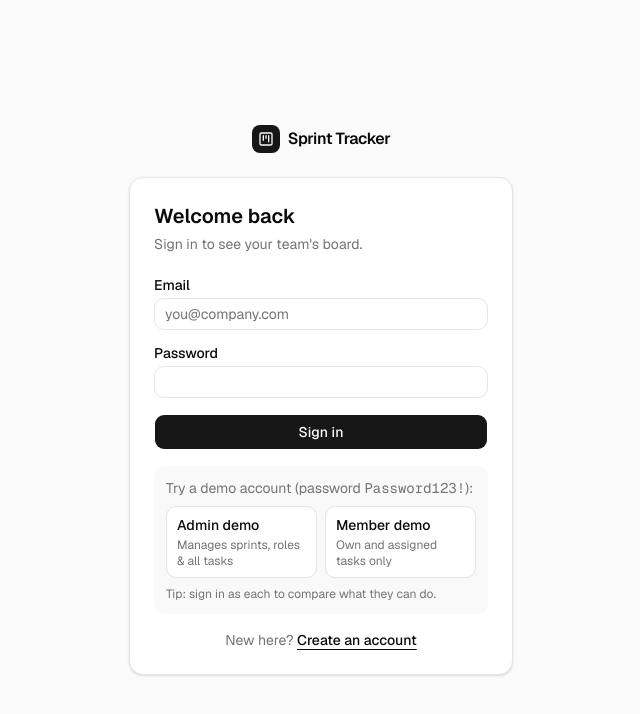
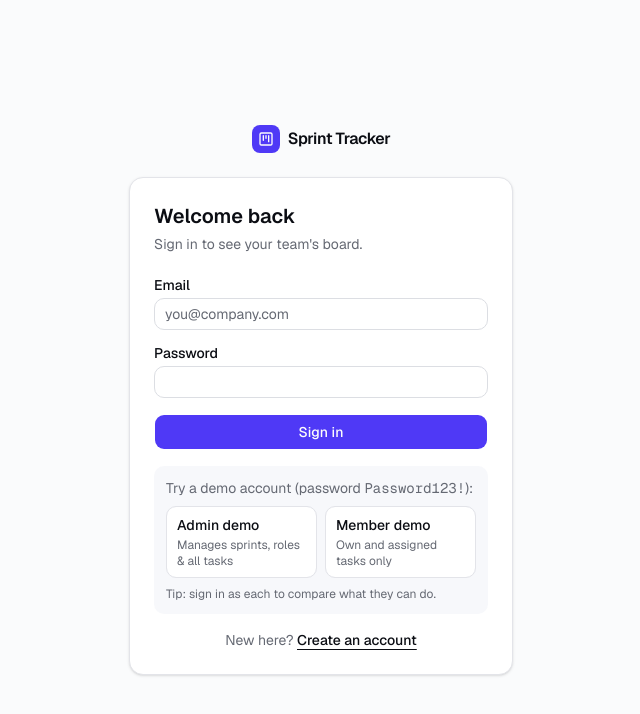
Before and after one commit to kkazei/SprintTaskTracker, a Next.js app in the folder frontend/: page /login in a window 1280 px wide. Shown: the top 714 px of the page, without its empty margins (319-959 px from the left). Built offline with nearby package versions, Linux system fonts and the light colour scheme.

Commit message:
style(web): introduce indigo brand palette for light and dark themes

```diff
--- a/frontend/src/app/globals.css
+++ b/frontend/src/app/globals.css
@@ -49,72 +49,75 @@
 }
 
 :root {
+  /* Neutrals carry a faint cool (indigo) hue so greys sit well next to the accent. */
   --background: oklch(1 0 0);
-  --foreground: oklch(0.145 0 0);
+  --foreground: oklch(0.16 0.012 270);
   --card: oklch(1 0 0);
-  --card-foreground: oklch(0.145 0 0);
+  --card-foreground: oklch(0.16 0.012 270);
   --popover: oklch(1 0 0);
-  --popover-foreground: oklch(0.145 0 0);
-  --primary: oklch(0.205 0 0);
-  --primary-foreground: oklch(0.985 0 0);
-  --secondary: oklch(0.97 0 0);
-  --secondary-foreground: oklch(0.205 0 0);
-  --muted: oklch(0.97 0 0);
-  --muted-foreground: oklch(0.556 0 0);
-  --accent: oklch(0.97 0 0);
-  --accent-foreground: oklch(0.205 0 0);
+  --popover-foreground: oklch(0.16 0.012 270);
+  /* Brand accent: indigo-600 */
+  --primary: oklch(0.511 0.262 276.966);
+  --primary-foreground: oklch(0.99 0 0);
+  --secondary: oklch(0.967 0.006 270);
+  --secondary-foreground: oklch(0.25 0.015 270);
+  --muted: oklch(0.967 0.006 270);
+  --muted-foreground: oklch(0.52 0.016 270);
+  --accent: oklch(0.962 0.018 272.314);
+  --accent-foreground: oklch(0.398 0.195 277.366);
   --destructive: oklch(0.577 0.245 27.325);
-  --border: oklch(0.922 0 0);
-  --input: oklch(0.922 0 0);
-  --ring: oklch(0.708 0 0);
-  --chart-1: oklch(0.87 0 0);
-  --chart-2: oklch(0.556 0 0);
-  --chart-3: oklch(0.439 0 0);
-  --chart-4: oklch(0.371 0 0);
-  --chart-5: oklch(0.269 0 0);
+  --border: oklch(0.92 0.006 270);
+  --input: oklch(0.9 0.008 270);
+  --ring: oklch(0.585 0.233 277.117);
+  --chart-1: oklch(0.511 0.262 276.966);
+  --chart-2: oklch(0.673 0.182 276.935);
+  --chart-3: oklch(0.785 0.115 274.713);
+  --chart-4: oklch(0.696 0.17 162.48);
+  --chart-5: oklch(0.769 0.188 70.08);
   --radius: 0.625rem;
-  --sidebar: oklch(0.985 0 0);
-  --sidebar-foreground: oklch(0.145 0 0);
-  --sidebar-primary: oklch(0.205 0 0);
-  --sidebar-primary-foreground: oklch(0.985 0 0);
-  --sidebar-accent: oklch(0.97 0 0);
-  --sidebar-accent-foreground: oklch(0.205 0 0);
-  --sidebar-border: oklch(0.922 0 0);
-  --sidebar-ring: oklch(0.708 0 0);
+  --sidebar: oklch(0.975 0.004 270);
+  --sidebar-foreground: oklch(0.25 0.015 270);
+  --sidebar-primary: oklch(0.511 0.262 276.966);
+  --sidebar-primary-foreground: oklch(0.99 0 0);
+  --sidebar-accent: oklch(0.935 0.012 272);
+  --sidebar-accent-foreground: oklch(0.16 0.012 270);
+  --sidebar-border: oklch(0.92 0.006 270);
+  --sidebar-ring: oklch(0.585 0.233 277.117);
 }
 
 .dark {
-  --background: oklch(0.145 0 0);
-  --foreground: oklch(0.985 0 0);
-  --card: oklch(0.205 0 0);
-  --card-foreground: oklch(0.985 0 0);
-  --popover: oklch(0.205 0 0);
-  --popover-foreground: oklch(0.985 0 0);
-  --primary: oklch(0.922 0 0);
-  --primary-foreground: oklch(0.205 0 0);
-  --secondary: oklch(0.269 0 0);
-  --secondary-foreground: oklch(0.985 0 0);
-  --muted: oklch(0.269 0 0);
-  --muted-foreground: oklch(0.708 0 0);
-  --accent: oklch(0.269 0 0);
-  --accent-foreground: oklch(0.985 0 0);
+  --background: oklch(0.17 0.012 272);
+  --foreground: oklch(0.97 0.004 270);
+  --card: oklch(0.205 0.014 272);
+  --card-foreground: oklch(0.97 0.004 270);
+  --popover: oklch(0.205 0.014 272);
+  --popover-foreground: oklch(0.97 0.004 270);
+  /* Brand accent: indigo-500 (a touch lighter for contrast on dark) */
+  --primary: oklch(0.585 0.233 277.117);
+  --primary-foreground: oklch(0.99 0 0);
+  --secondary: oklch(0.26 0.016 272);
+  --secondary-foreground: oklch(0.97 0.004 270);
+  --muted: oklch(0.26 0.016 272);
+  --muted-foreground: oklch(0.71 0.018 270);
+  --accent: oklch(0.29 0.06 277);
+  --accent-foreground: oklch(0.87 0.065 274.039);
   --destructive: oklch(0.704 0.191 22.216);
-  --border: oklch(1 0 0 / 10%);
-  --input: oklch(1 0 0 / 15%);
-  --ring: oklch(0.556 0 0);
-  --chart-1: oklch(0.87 0 0);
-  --chart-2: oklch(0.556 0 0);
-  --chart-3: oklch(0.439 0 0);
-  --chart-4: oklch(0.371 0 0);
-  --chart-5: oklch(0.269 0 0);
-  --sidebar: oklch(0.205 0 0);
-  --sidebar-foreground: oklch(0.985 0 0);
-  --sidebar-primary: oklch(0.488 0.243 264.376);
-  --sidebar-primary-foreground: oklch(0.985 0 0);
-  --sidebar-accent: oklch(0.269 0 0);
-  --sidebar-accent-foreground: oklch(0.985 0 0);
-  --sidebar-border: oklch(1 0 0 / 10%);
-  --sidebar-ring: oklch(0.556 0 0);
+  --border: oklch(1 0 0 / 9%);
+  --input: oklch(1 0 0 / 14%);
+  --ring: oklch(0.673 0.182 276.935);
+  --chart-1: oklch(0.585 0.233 277.117);
+  --chart-2: oklch(0.673 0.182 276.935);
+  --chart-3: oklch(0.785 0.115 274.713);
+  --chart-4: oklch(0.696 0.17 162.48);
+  --chart-5: oklch(0.769 0.188 70.08);
+  --sidebar: oklch(0.145 0.012 272);
+  --sidebar-foreground: oklch(0.9 0.008 270);
+  --sidebar-primary: oklch(0.585 0.233 277.117);
+  --sidebar-primary-foreground: oklch(0.99 0 0);
+  --sidebar-accent: oklch(0.24 0.018 272);
+  --sidebar-accent-foreground: oklch(0.97 0.004 270);
+  --sidebar-border: oklch(1 0 0 / 8%);
+  --sidebar-ring: oklch(0.673 0.182 276.935);
 }
 
 @layer base {
```
